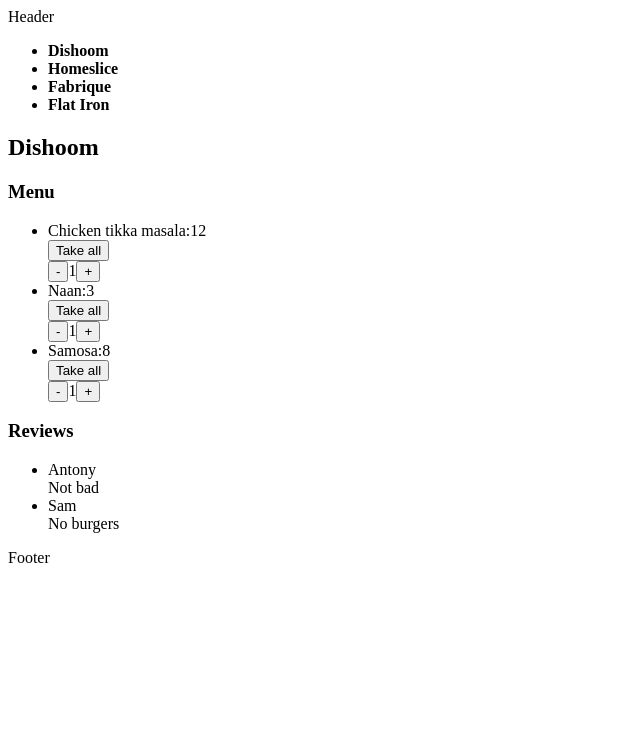
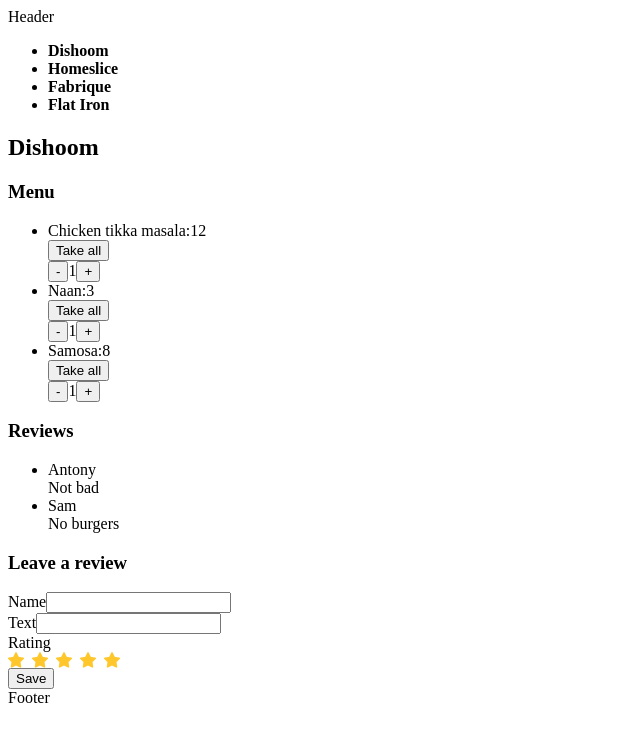
Before and after one commit to mila-vanilla/react-24, a React (Vite) app: page / in a window 1280 px wide. Shown: the top 742 px of the page, without its empty margins (0-640 px from the left). Built offline with nearby package versions, Linux system fonts and the light colour scheme.

Commit message:
Implement review feature

```diff
--- a/package.json
+++ b/package.json
@@ -17,6 +17,7 @@
     "@types/react": "^18.2.66",
     "@types/react-dom": "^18.2.22",
     "@vitejs/plugin-react": "^4.2.1",
+    "vite-plugin-svgr": "^4.2.0",
     "eslint": "^8.57.0",
     "eslint-plugin-react": "^7.34.1",
     "eslint-plugin-react-hooks": "^4.6.0",
--- /dev/null
+++ b/src/components/iconBox/component.jsx
@@ -0,0 +1,8 @@
+export const IconBox = ({ color = 'currentColor', width= '32px', height= null, children }) => {
+  const styles = {
+    color,
+    width,
+    height: height || width
+  }
+  return <div style={ { ... styles } }>{ children }</div>
+}
--- /dev/null
+++ b/src/components/rating/component.jsx
@@ -0,0 +1,23 @@
+import Star from '@/assets/icons/star.svg?react'
+import styles from './rating.module.css'
+import { IconBox } from '@/components/index.js'
+
+export const Rating = ({ value, onChange }) => {
+  return (
+    <div className={ styles.box }>
+      {
+        Array.from({ length: 5 }).map((_, index) => {
+          return (
+            <div key={ index } onClick={ () => onChange(index + 1) }>
+              <IconBox
+                width="16px"
+                color={ index < value ? '#FFC72C' : '#B8B8B8' }>
+                <Star/>
+              </IconBox>
+            </div>
+          )
+        })
+      }
+    </div>
+  )
+}
--- /dev/null
+++ b/src/components/rating/rating.module.css
@@ -0,0 +1,4 @@
+.box {
+    display: flex;
+    grid-gap: 8px;
+}
--- a/src/components/restaurants/component.jsx
+++ b/src/components/restaurants/component.jsx
@@ -1,5 +1,5 @@
 import { useState } from 'react'
-import { Restaurant } from '@/components'
+import { Restaurant, ReviewForm } from '@/components'
 
 export const Restaurants = ({ restaurants, tabIndex }) => {
   const [activeTab, setActiveTab] = useState(Math.min(tabIndex, restaurants.length))
@@ -21,6 +21,12 @@
       </ul>
 
       <Restaurant restaurant={ restaurants[activeTab] }/>
+
+      <div>
+        <h3> Leave a review </h3>
+        <ReviewForm/>
+      </div>
+
     </>
   )
 }
--- /dev/null
+++ b/src/components/reviewForm/component.jsx
@@ -0,0 +1,68 @@
+import { useReducer } from 'react'
+import { Rating } from '@/components'
+
+function reducer (state, { type, payload } = {}) {
+  switch (type) {
+    case 'setName':
+      return { ...state, name: payload }
+    case 'setText':
+      return { ...state, text: payload }
+    case 'setRating':
+      return { ...state, rating: payload }
+    case 'reset':
+      return DEFAULT_FORM_VALUE
+    default:
+      return state
+  }
+}
+
+const DEFAULT_FORM_VALUE = {
+  name: '',
+  text: '',
+  rating: 0
+}
+
+const initializer = initialState => {
+  return {
+    ...initialState, rating: 5
+  }
+}
+
+export const ReviewForm = () => {
+  const [form, dispatch] = useReducer(reducer, DEFAULT_FORM_VALUE, initializer)
+
+  return (
+    <div>
+      <div>
+        <span>Name</span>
+        <input
+          type="text"
+          value={ form.name }
+          onChange={ event => {
+            dispatch({ type: 'setName', payload: event.target.value })
+          } }/>
+      </div>
+
+      <div>
+        <span>Text</span>
+        <input
+          type="text"
+          value={ form.text }
+          onChange={ (event) => {
+            dispatch({ type: 'setText', payload: event.target.value })
+          } }/>
+      </div>
+
+      <div>
+        <span>Rating</span>
+        <Rating
+          value={ form.rating }
+          onChange={ value => {
+            dispatch({ type: 'setRating', payload: value })
+          } }/>
+      </div>
+
+      <button onClick={ () => dispatch({ type: 'reset' }) }>Save</button>
+    </div>
+  )
+}
--- a/src/hooks/useCounter.js
+++ b/src/hooks/useCounter.js
@@ -8,6 +8,10 @@
     setCount(() => {
       return Math.max(Math.min(max, value), min)
     })
+  }, [])
+
+  const reset = useCallback(() => {
+    setCount(initial)
   }, [])
 
   const decrement = useCallback(() => {
@@ -22,5 +26,5 @@
     })
   }, [])
 
-  return { count, increment, decrement, set }
+  return { count, increment, decrement, set, reset }
 }
--- a/vite.config.js
+++ b/vite.config.js
@@ -1,10 +1,16 @@
 import { defineConfig } from 'vite'
 import react from '@vitejs/plugin-react'
 import path from 'path'
+import vitePluginSvgr from 'vite-plugin-svgr'
 
 // https://vitejs.dev/config/
 export default defineConfig({
-  plugins: [react()],
+  plugins: [
+    react(),
+    vitePluginSvgr({
+      include: "**/*.svg?react",
+    })
+  ],
   resolve: {
     alias: {
       '@': path.resolve(__dirname, './src'),
```
Also changed, not shown: src/components/index.js (+7 -1 lines), src/assets/icons/star.svg (added), 1 other file (tests, documents, lock files or other folders).
